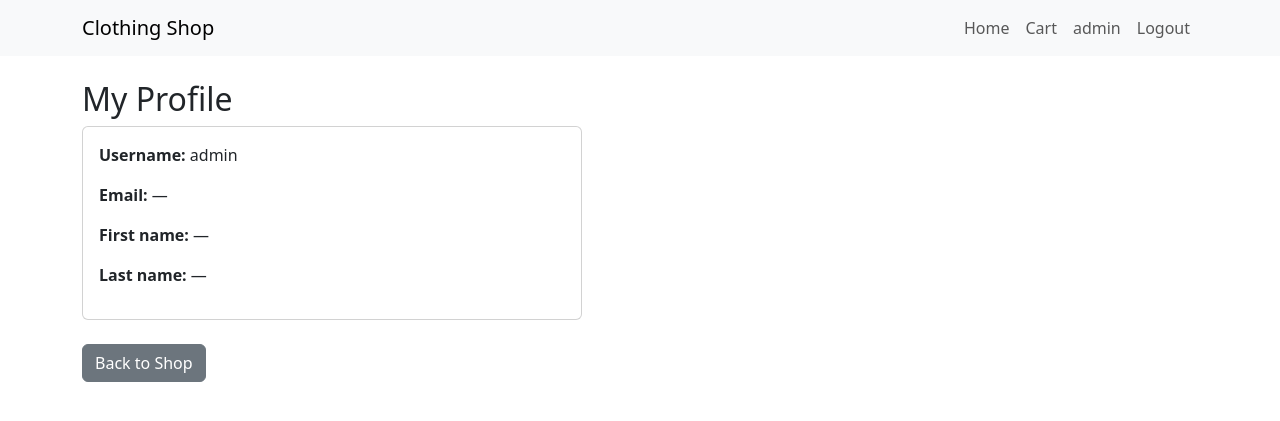
After one commit to Shaghababaei/eCommerce_project, a Django app: page /profile/ in a window 1280 px wide. The commit adds this page. Shown: the top 421 px of the page. Run offline with Django 5.2, Linux system fonts and the light colour scheme; a user stored in the database is signed in.

Commit message:
add profile

```diff
--- a/shop/templates/shop/base.html
+++ b/shop/templates/shop/base.html
@@ -13,19 +13,20 @@
         <li class="nav-item"><a class="nav-link" href="/cart/">Cart</a></li>
 
         {% if user.is_authenticated %}
+          <li class="nav-item"><a class="nav-link" href="{% url 'profile' %}">{{ user.username }}</a></li>
           <li class="nav-item">
-            <span class="nav-link">{{ user.username }}</span>
-          </li>
             <form method="post" action="{% url 'logout' %}">
               {% csrf_token %}
               <button type="submit" class="btn btn-link nav-link">
                 Logout
               </button>
             </form>
+          </li>
         {% else %}
           <li class="nav-item"><a class="nav-link" href="{% url 'login' %}">Login</a></li>
           <li class="nav-item"><a class="nav-link" href="{% url 'signup' %}">Sign up</a></li>
         {% endif %}
+
       </ul>
     </div>
   </nav>
--- /dev/null
+++ b/shop/templates/shop/profile.html
@@ -0,0 +1,16 @@
+{% extends 'shop/base.html' %}
+{% block title %}Profile{% endblock %}
+
+{% block content %}
+<h2>My Profile</h2>
+<div class="card mb-4" style="max-width:500px;">
+  <div class="card-body">
+    <p><strong>Username:</strong> {{ user.username }}</p>
+    <p><strong>Email:</strong> {{ user.email|default:"—" }}</p>
+    <p><strong>First name:</strong> {{ user.first_name|default:"—" }}</p>
+    <p><strong>Last name:</strong> {{ user.last_name|default:"—" }}</p>
+  </div>
+</div>
+
+<a href="{% url 'product_list' %}" class="btn btn-secondary">Back to Shop</a>
+{% endblock %}
--- a/shop/urls.py
+++ b/shop/urls.py
@@ -14,5 +14,6 @@ urlpatterns = [
     path('signup/', views.signup, name='signup'),
     path('login/', auth_views.LoginView.as_view(template_name='shop/login.html'), name='login'),
     path('logout/', auth_views.LogoutView.as_view(next_page='product_list'), name='logout'),
+    path('profile/', views.profile, name='profile'),
 
 ]
--- a/shop/views.py
+++ b/shop/views.py
@@ -4,6 +4,8 @@ from .models import Product,Category
 from django.shortcuts import render, get_object_or_404, redirect
 from django.contrib.auth.forms import UserCreationForm
 from django.contrib.auth import login
+from django.contrib.auth.decorators import login_required
+
 
 
 # Create your views here.
@@ -17,6 +19,14 @@ def signup(request):
     else:
         form = UserCreationForm()
     return render(request, 'shop/signup.html', {'form': form})
+
+@login_required
+def profile(request):
+    user = request.user
+    context = {
+        'user': user
+    }
+    return render(request, 'shop/profile.html', context)
 
 def product_list(request, category_id=None):
     categories = Category.objects.all()
```
Also changed, not shown: db.sqlite3.
